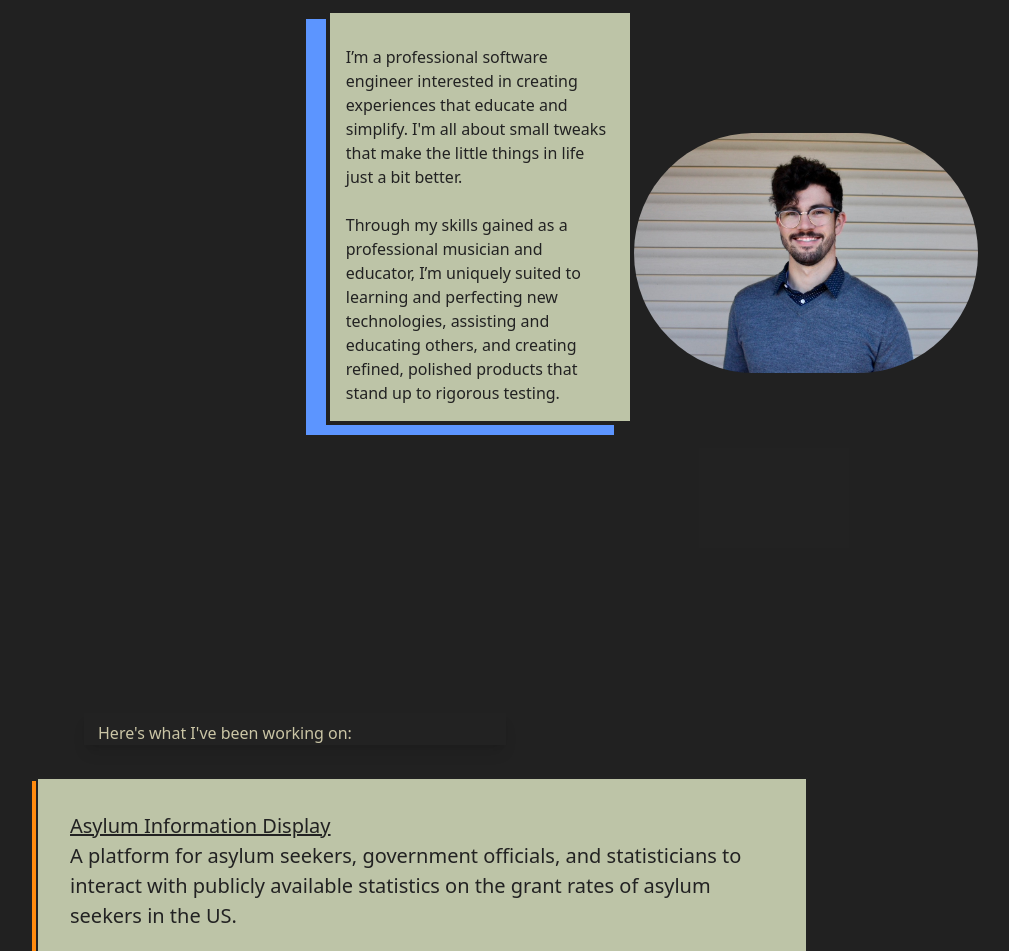
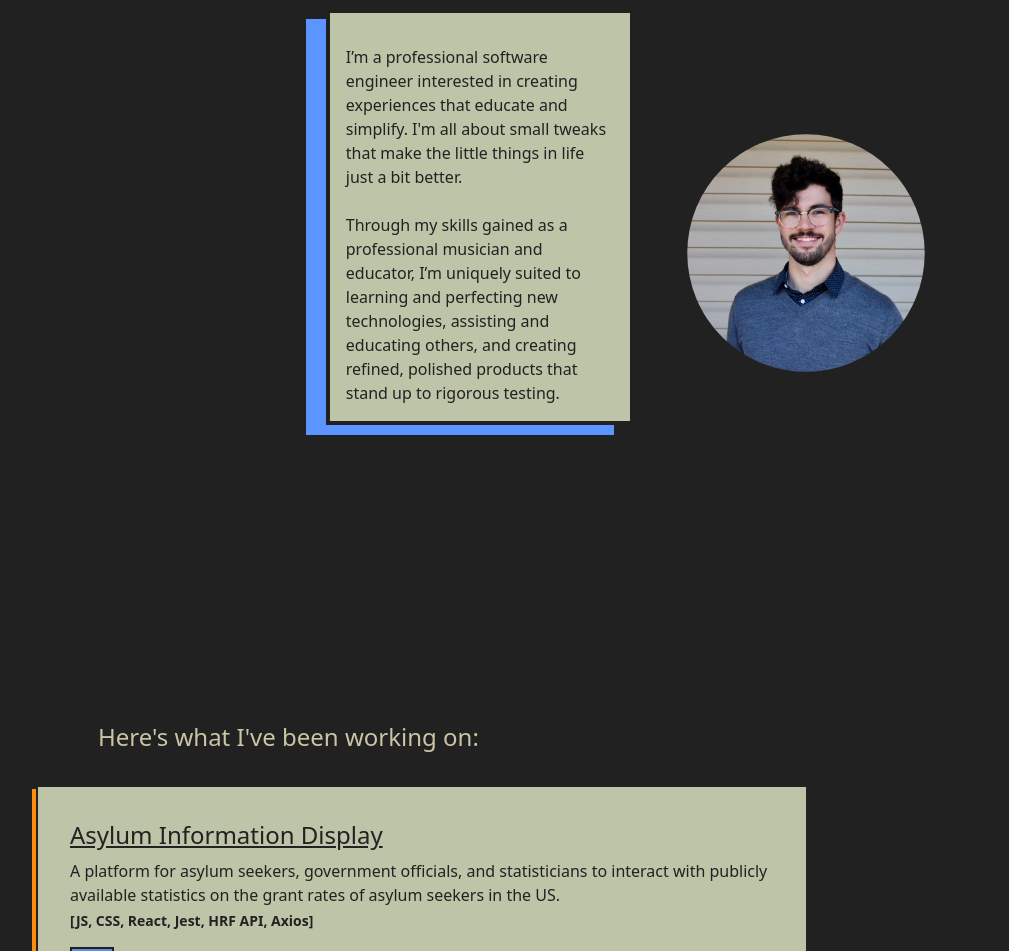
Before and after one commit to percouple/portfolio-site-vite, a Vue app: page / in a window 1280 px wide. Shown: the part 960-1911 px from the top of the page, without its empty margins (12-1021 px from the left). Built offline with nearby package versions, Linux system fonts and the light colour scheme.

Commit message:
styling fixes

```diff
--- a/src/components/main-components/About.vue
+++ b/src/components/main-components/About.vue
@@ -6,8 +6,8 @@
     <div id="about" class="scroll-mt-[10vh] pl-12">
         <div class="flex justify-end">
             <div
-                class="font-extrabold text-2xl mr-[10%] text-right bg-[#222222]
-                shadow-[8px_-4px_0_#317a23] p-2 w-[50%]">
+                class="font-extrabold text-2xl mr-[10%] text-right
+                shadow-[6px_-3px_0_#317a23] p-2 w-[50%]">
                 About me
             </div>
         </div>
@@ -26,14 +26,14 @@
                     products that stand up to rigorous testing.
                 </div>
             </div>
-            <div class="relative mt-6 hidden md:block"> <!-- Converted .portrait-container -->
-                <img class="max-h-[15rem] object-cover rounded-full"
+            <div class="relative mt-6 hidden sm:block"> <!-- Converted .portrait-container -->
+                <img class="max-h-[15rem] object-cover photo-circle"
                 src="/src/assets/portrait.jpeg" alt="portrait" />
                 <!-- Converted .portrait-card -->
                 <div class="absolute bg-[#317a23] h-[100px] top-[320px]
                 left-[220px] -z-10"></div>
                 <!-- Converted .portrait-liner -->
-                <div class="absolute bg-[#222222] w-[150px] h-[100px]
+                <div class="absolute w-[150px] h-[100px]
                 top-[315px] left-[65px] -z-5"></div>
                 <!-- Converted .portrait-liner-background -->
             </div>
@@ -42,4 +42,8 @@
 
 </template>
 
-<style scoped></style>
+<style scoped>
+.photo-circle {
+    clip-path: circle(40%);
+}
+</style>
--- a/src/components/main-components/Landing.vue
+++ b/src/components/main-components/Landing.vue
@@ -3,8 +3,7 @@
 </script>
 
 <template>
-  <div class="flex justify-center mt-[13rem] mb-[18rem]
-  bg-[#222222] pb-[13px] scroll-mt-[25vh]">
+  <div class="flex justify-center mt-[13rem] mb-[18rem] pb-[13px] scroll-mt-[25vh]">
     <div class="flex flex-col" id="home">
       <div class="ml-[20px]">
         <h3 class="mb-0 ml-16 italic text-lg">
@@ -15,7 +14,7 @@
           Caleb.</div>
       </div>
       <div class="flex justify-end text-[1rem] text-right
-        p-[8px] ml-[30%] bg-[#222222]
+        p-[8px] ml-[30%]
         shadow-[2px_2px_0px_#5c95ff] max-w-[50%]">
         I'm a software developer eager to craft
         engaging experiences tailored
--- a/src/components/main-components/ProjectsContainer.vue
+++ b/src/components/main-components/ProjectsContainer.vue
@@ -5,10 +5,10 @@ import { projectsData } from '../../assets/projectdata';
 
 <template>
     <div>
-        <h2 class="mt-[15rem] scroll-mt-[5rem] ml-[6rem] pl-[14px] pt-[8px]
-        shadow-lg bg-[#222222] max-w-[33%]" id="projects">
+        <p class="text-2xl mt-[15rem] scroll-mt-[5rem] ml-[6rem] pl-[14px] pt-[8px]"
+        id="projects">
             Here's what I've been working on:
-        </h2>
+        </p>
         <div class="flex flex-col max-w-[900px] mx-[3rem] mb-[10rem]">
             <div v-for="(entry, index) in projectsData" :key="entry.id"
                 :class="index % 2 === 0 ? 'left-project' : 'right-project'">
--- a/src/components/main-components/SingleProject.vue
+++ b/src/components/main-components/SingleProject.vue
@@ -5,14 +5,14 @@
 
 <template>
     <div>
-        <h3 :style="{ textDecoration: 'underline' }">{{ entry.name }}</h3>
-        <h5 :style="{ fontStyle: 'italic' }">
+        <h3 class="text-2xl mb-2 underline">{{ entry.name }}</h3>
+        <h5 class="text-base mb-2 italic">
             {{ entry.complete ? '' : 'In progress' }}
         </h5>
-        <div :style="{ marginBottom: '1rem'}">
+        <div class="text-base mb-1">
             {{ entry.description }}
         </div>
-        <h5>{{ entry.stack }}</h5>
+        <h5 class="text-sm font-bold">[{{ entry.stack }}]</h5>
         <ProjectLinksContainer :entry="entry"/>
     </div>
 </template>
```
